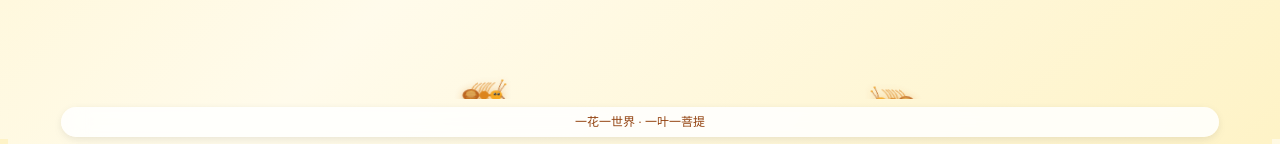
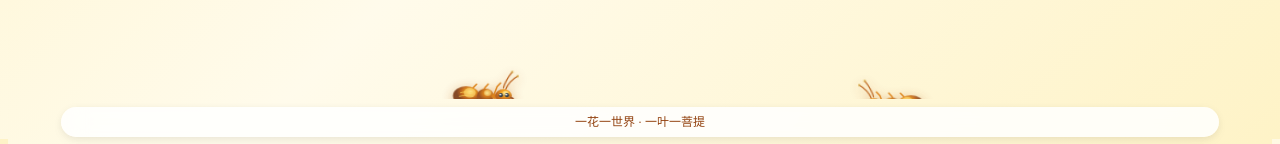
Before and after one commit to sikenali/msst, a Vue app: page / in a window 1280 px wide. Shown: the part 661-805 px from the top of the page. Built offline with nearby package versions, Linux system fonts and the light colour scheme.

Commit message:
refactor: 重新设计金色蚂蚁，更加精致美观

```diff
--- a/src/components/GoldenAnt.vue
+++ b/src/components/GoldenAnt.vue
@@ -1,70 +1,88 @@
 <template>
-  <svg :class="['golden-ant', directionClass]" viewBox="0 0 100 60" fill="none" xmlns="http://www.w3.org/2000/svg">
-    <!-- 蚂蚁身体 - 三段式 -->
-    <g class="ant-body-group">
-      <!-- 头部 -->
-      <ellipse cx="18" cy="32" rx="10" ry="8" :fill="headColor" />
-      <!-- 胸部 -->
-      <ellipse cx="38" cy="32" rx="8" ry="7" :fill="thoraxColor" />
-      <!-- 腹部 -->
-      <ellipse cx="60" cy="32" rx="14" ry="10" :fill="abdomenColor" />
-
-      <!-- 头部连接 -->
-      <path d="M28 32 L30 32" stroke="#D97706" stroke-width="3" stroke-linecap="round"/>
-      <!-- 胸腹连接 -->
-      <path d="M46 32 L46 32" stroke="#D97706" stroke-width="2.5" stroke-linecap="round"/>
+  <svg :class="['golden-ant', directionClass]" viewBox="0 0 120 80" fill="none" xmlns="http://www.w3.org/2000/svg">
+    <!-- 腿部（在身体下方，先绘制） -->
+    <g class="ant-legs">
+      <!-- 前腿 -->
+      <g class="ant-leg ant-leg-fl">
+        <path d="M42 42 L36 28 L30 22" stroke="#D97706" stroke-width="2.5" fill="none" stroke-linecap="round" stroke-linejoin="round"/>
+        <path d="M42 42 L38 55 L34 62" stroke="#D97706" stroke-width="2.5" fill="none" stroke-linecap="round" stroke-linejoin="round"/>
+      </g>
+      <!-- 中腿 -->
+      <g class="ant-leg ant-leg-ml">
+        <path d="M62 44 L56 30 L50 24" stroke="#D97706" stroke-width="2.5" fill="none" stroke-linecap="round" stroke-linejoin="round"/>
+        <path d="M62 44 L58 57 L54 64" stroke="#D97706" stroke-width="2.5" fill="none" stroke-linecap="round" stroke-linejoin="round"/>
+      </g>
+      <!-- 后腿 -->
+      <g class="ant-leg ant-leg-bl">
+        <path d="M82 44 L76 30 L70 24" stroke="#D97706" stroke-width="2.5" fill="none" stroke-linecap="round" stroke-linejoin="round"/>
+        <path d="M82 44 L78 57 L74 64" stroke="#D97706" stroke-width="2.5" fill="none" stroke-linecap="round" stroke-linejoin="round"/>
+      </g>
     </g>
 
-    <!-- 触角 -->
+    <!-- 触角（在头部上方，先绘制） -->
     <g class="ant-antennae">
-      <path d="M12 26 C8 20, 4 18, 2 15" stroke="#B45309" stroke-width="1.5" fill="none" stroke-linecap="round" class="antenna-left"/>
-      <path d="M14 24 C12 16, 8 12, 6 8" stroke="#B45309" stroke-width="1.5" fill="none" stroke-linecap="round" class="antenna-right"/>
-      <!-- 触角末端小球 -->
-      <circle cx="2" cy="15" r="1.5" fill="#F59E0B" class="antenna-ball"/>
-      <circle cx="6" cy="8" r="1.5" fill="#F59E0B" class="antenna-ball"/>
+      <path d="M22 32 C18 20, 10 12, 4 8" stroke="#B45309" stroke-width="2" fill="none" stroke-linecap="round" class="antenna-l"/>
+      <path d="M26 30 C24 18, 18 8, 14 2" stroke="#B45309" stroke-width="2" fill="none" stroke-linecap="round" class="antenna-r"/>
+      <!-- 触角末端发光小球 -->
+      <circle cx="4" cy="8" r="2.5" fill="#FCD34D" class="antenna-ball"/>
+      <circle cx="14" cy="2" r="2.5" fill="#FCD34D" class="antenna-ball"/>
     </g>
 
+    <!-- 身体三段式 -->
+    <!-- 腹部（最后面） -->
+    <ellipse cx="88" cy="44" rx="22" ry="16" fill="url(#abdomenGrad)" class="ant-abdomen"/>
+    <!-- 腹部高光 -->
+    <ellipse cx="82" cy="38" rx="10" ry="8" fill="#FDE68A" opacity="0.5"/>
+    <!-- 腹部纹理 -->
+    <path d="M78 38 C82 36, 94 36, 98 38" stroke="#FCD34D" stroke-width="1.5" fill="none" opacity="0.7"/>
+    <path d="M76 44 C82 42, 94 42, 100 44" stroke="#FCD34D" stroke-width="1.5" fill="none" opacity="0.7"/>
+    <path d="M78 50 C82 52, 94 52, 98 50" stroke="#FCD34D" stroke-width="1.5" fill="none" opacity="0.7"/>
+
+    <!-- 腰部连接 -->
+    <rect x="58" y="40" width="12" height="6" rx="3" fill="#B45309"/>
+
+    <!-- 胸部 -->
+    <ellipse cx="56" cy="44" rx="14" ry="12" fill="url(#thoraxGrad)" class="ant-thorax"/>
+    <!-- 胸部高光 -->
+    <ellipse cx="52" cy="38" rx="6" ry="5" fill="#FDE68A" opacity="0.5"/>
+
+    <!-- 颈部连接 -->
+    <rect x="36" y="40" width="10" height="7" rx="3.5" fill="#D97706"/>
+
+    <!-- 头部 -->
+    <ellipse cx="26" cy="44" rx="14" ry="11" fill="url(#headGrad)" class="ant-head"/>
+    <!-- 头部高光 -->
+    <ellipse cx="22" cy="39" rx="5" ry="4" fill="#FDE68A" opacity="0.6"/>
+
     <!-- 眼睛 -->
-    <circle cx="14" cy="30" r="2" fill="#1F2937"/>
-    <circle cx="15" cy="29" r="0.8" fill="white"/>
-    <circle cx="20" cy="30" r="2" fill="#1F2937"/>
-    <circle cx="21" cy="29" r="0.8" fill="white"/>
+    <circle cx="20" cy="42" r="3.5" fill="#1F2937"/>
+    <circle cx="21" cy="41" r="1.5" fill="white"/>
+    <circle cx="30" cy="42" r="3.5" fill="#1F2937"/>
+    <circle cx="31" cy="41" r="1.5" fill="white"/>
 
     <!-- 大颚 -->
-    <path d="M8 34 C5 36, 3 38, 4 40" stroke="#92400E" stroke-width="1.5" fill="none" stroke-linecap="round" class="ant-mandible-left"/>
-    <path d="M10 34 C7 36, 5 38, 6 40" stroke="#92400E" stroke-width="1.5" fill="none" stroke-linecap="round" class="ant-mandible-right"/>
+    <path d="M12 46 C8 48, 6 52, 8 54" stroke="#92400E" stroke-width="2" fill="none" stroke-linecap="round" class="mandible-l"/>
+    <path d="M14 46 C10 48, 8 52, 10 54" stroke="#92400E" stroke-width="2" fill="none" stroke-linecap="round" class="mandible-r"/>
 
-    <!-- 前腿 -->
-    <g class="ant-legs ant-legs-front">
-      <path d="M32 26 C28 18, 24 14, 20 12" stroke="#D97706" stroke-width="1.5" fill="none" stroke-linecap="round"/>
-      <path d="M32 38 C28 46, 24 50, 20 52" stroke="#D97706" stroke-width="1.5" fill="none" stroke-linecap="round"/>
-      <path d="M36 26 C34 18, 30 14, 26 12" stroke="#D97706" stroke-width="1.5" fill="none" stroke-linecap="round"/>
-      <path d="M36 38 C34 46, 30 50, 26 52" stroke="#D97706" stroke-width="1.5" fill="none" stroke-linecap="round"/>
-    </g>
-
-    <!-- 中腿 -->
-    <g class="ant-legs ant-legs-middle">
-      <path d="M42 26 C38 18, 34 14, 30 12" stroke="#D97706" stroke-width="1.5" fill="none" stroke-linecap="round"/>
-      <path d="M42 38 C38 46, 34 50, 30 52" stroke="#D97706" stroke-width="1.5" fill="none" stroke-linecap="round"/>
-      <path d="M46 26 C44 18, 40 14, 36 12" stroke="#D97706" stroke-width="1.5" fill="none" stroke-linecap="round"/>
-      <path d="M46 38 C44 46, 40 50, 36 52" stroke="#D97706" stroke-width="1.5" fill="none" stroke-linecap="round"/>
-    </g>
-
-    <!-- 后腿 -->
-    <g class="ant-legs ant-legs-back">
-      <path d="M56 26 C52 18, 48 14, 44 12" stroke="#D97706" stroke-width="1.5" fill="none" stroke-linecap="round"/>
-      <path d="M56 38 C52 46, 48 50, 44 52" stroke="#D97706" stroke-width="1.5" fill="none" stroke-linecap="round"/>
-      <path d="M60 26 C58 18, 54 14, 50 12" stroke="#D97706" stroke-width="1.5" fill="none" stroke-linecap="round"/>
-      <path d="M60 38 C58 46, 54 50, 50 52" stroke="#D97706" stroke-width="1.5" fill="none" stroke-linecap="round"/>
-    </g>
-
-    <!-- 腹部纹理 -->
-    <path d="M52 28 C56 26, 64 26, 68 28" stroke="#FCD34D" stroke-width="1" fill="none" opacity="0.6"/>
-    <path d="M50 32 C55 30, 65 30, 70 32" stroke="#FCD34D" stroke-width="1" fill="none" opacity="0.6"/>
-    <path d="M52 36 C56 38, 64 38, 68 36" stroke="#FCD34D" stroke-width="1" fill="none" opacity="0.6"/>
-
-    <!-- 金色光泽 -->
-    <ellipse cx="60" cy="30" rx="8" ry="6" fill="#FDE68A" opacity="0.4"/>
+    <!-- 渐变定义 -->
+    <defs>
+      <radialGradient id="headGrad" cx="0.4" cy="0.3">
+        <stop offset="0%" stop-color="#FDE68A"/>
+        <stop offset="40%" stop-color="#F59E0B"/>
+        <stop offset="100%" stop-color="#B45309"/>
+      </radialGradient>
+      <radialGradient id="thoraxGrad" cx="0.4" cy="0.3">
+        <stop offset="0%" stop-color="#FDE68A"/>
+        <stop offset="40%" stop-color="#D97706"/>
+        <stop offset="100%" stop-color="#92400E"/>
+      </radialGradient>
+      <radialGradient id="abdomenGrad" cx="0.35" cy="0.3">
+        <stop offset="0%" stop-color="#FDE68A"/>
+        <stop offset="30%" stop-color="#F59E0B"/>
+        <stop offset="70%" stop-color="#B45309"/>
+        <stop offset="100%" stop-color="#78350F"/>
+      </radialGradient>
+    </defs>
   </svg>
 </template>
 
@@ -79,110 +97,103 @@ const props = withDefaults(defineProps<Props>(), {
   direction: 'left'
 })
 
-// 配色方案 - 金色蚂蚁
-const headColor = '#F59E0B'
-const thoraxColor = '#D97706'
-const abdomenColor = '#B45309'
-
 const directionClass = computed(() => props.direction === 'right' ? 'ant--facing-right' : 'ant--facing-left')
 </script>
 
 <style scoped>
 .golden-ant {
-  width: 60px;
-  height: 36px;
-  filter: drop-shadow(0 2px 4px rgba(217, 119, 6, 0.5));
+  width: 72px;
+  height: 48px;
+  filter: drop-shadow(0 3px 6px rgba(180, 83, 9, 0.5));
 }
 
 .ant--facing-right {
   transform: scaleX(-1);
 }
 
-/* 蚂蚁整体爬行摇摆 */
-.ant-body-group {
-  animation: ant-crawl-wobble 0.4s ease-in-out infinite;
+/* 爬行时身体上下摇摆 */
+.ant-abdomen,
+.ant-thorax,
+.ant-head {
+  animation: ant-body-bounce 0.35s ease-in-out infinite;
 }
 
-@keyframes ant-crawl-wobble {
-  0%, 100% { transform: rotate(0deg) translateY(0); }
-  25% { transform: rotate(1deg) translateY(-1px); }
-  75% { transform: rotate(-1deg) translateY(1px); }
+@keyframes ant-body-bounce {
+  0%, 100% { transform: translateY(0); }
+  50% { transform: translateY(-1.5px); }
 }
 
 /* 触角摆动 */
 .ant-antennae {
-  transform-origin: 12px 24px;
-  animation: ant-antennae-wave 0.6s ease-in-out infinite;
+  transform-origin: 24px 30px;
+  animation: antennae-wave 0.5s ease-in-out infinite alternate;
 }
 
-@keyframes ant-antennae-wave {
+@keyframes antennae-wave {
+  0% { transform: rotate(-6deg); }
+  100% { transform: rotate(6deg); }
+}
+
+/* 触角小球闪烁 */
+.antenna-ball {
+  animation: ball-glow 0.8s ease-in-out infinite alternate;
+}
+
+@keyframes ball-glow {
+  0% { opacity: 0.5; filter: brightness(0.8); }
+  100% { opacity: 1; filter: brightness(1.2); }
+}
+
+/* 大颚开合 */
+.mandible-l {
+  transform-origin: 12px 46px;
+  animation: mandible-l-chomp 0.6s ease-in-out infinite;
+}
+
+.mandible-r {
+  transform-origin: 14px 46px;
+  animation: mandible-r-chomp 0.6s ease-in-out infinite;
+}
+
+@keyframes mandible-l-chomp {
+  0%, 100% { transform: rotate(0deg); }
+  50% { transform: rotate(-8deg); }
+}
+
+@keyframes mandible-r-chomp {
   0%, 100% { transform: rotate(0deg); }
   50% { transform: rotate(8deg); }
 }
 
-/* 触角小球闪烁 */
-.antenna-ball {
-  animation: antenna-ball-glow 1s ease-in-out infinite alternate;
+/* 腿部交替爬行 */
+.ant-leg-fl {
+  transform-origin: 42px 42px;
+  animation: leg-fl 0.3s ease-in-out infinite alternate;
 }
 
-@keyframes antenna-ball-glow {
-  0% { opacity: 0.6; }
-  100% { opacity: 1; }
+@keyframes leg-fl {
+  0% { transform: rotate(-4deg); }
+  100% { transform: rotate(4deg); }
 }
 
-/* 大颚开合 */
-.ant-mandible-left {
-  transform-origin: 8px 34px;
-  animation: mandible-chomp-left 0.8s ease-in-out infinite;
+.ant-leg-ml {
+  transform-origin: 62px 44px;
+  animation: leg-ml 0.3s ease-in-out infinite alternate;
+  animation-delay: 0.15s;
 }
 
-.ant-mandible-right {
-  transform-origin: 10px 34px;
-  animation: mandible-chomp-right 0.8s ease-in-out infinite;
+@keyframes leg-ml {
+  0% { transform: rotate(4deg); }
+  100% { transform: rotate(-4deg); }
 }
 
-@keyframes mandible-chomp-left {
-  0%, 100% { transform: rotate(0deg); }
-  50% { transform: rotate(-5deg); }
+.ant-leg-bl {
+  transform-origin: 82px 44px;
+  animation: leg-bl 0.3s ease-in-out infinite alternate;
 }
 
-@keyframes mandible-chomp-right {
-  0%, 100% { transform: rotate(0deg); }
-  50% { transform: rotate(5deg); }
-}
-
-/* 前腿爬行 */
-.ant-legs-front {
-  transform-origin: 32px 32px;
-  animation: leg-move-front 0.3s ease-in-out infinite alternate;
-}
-
-@keyframes leg-move-front {
-  0% { transform: rotate(-3deg); }
-  100% { transform: rotate(3deg); }
-}
-
-/* 中腿爬行 */
-.ant-legs-middle {
-  transform-origin: 42px 32px;
-  animation: leg-move-middle 0.3s ease-in-out infinite alternate;
-  animation-delay: 0.1s;
-}
-
-@keyframes leg-move-middle {
-  0% { transform: rotate(3deg); }
-  100% { transform: rotate(-3deg); }
-}
-
-/* 后腿爬行 */
-.ant-legs-back {
-  transform-origin: 56px 32px;
-  animation: leg-move-back 0.3s ease-in-out infinite alternate;
-  animation-delay: 0.2s;
-}
-
-@keyframes leg-move-back {
-  0% { transform: rotate(-3deg); }
-  100% { transform: rotate(3deg); }
+@keyframes leg-bl {
+  0% { transform: rotate(-4deg); }
+  100% { transform: rotate(4deg); }
 }
 </style>
--- a/src/views/HomePage.vue
+++ b/src/views/HomePage.vue
@@ -792,7 +792,7 @@ function reload() {
   position: relative;
   max-width: 1158px;
   margin: 0 auto 8px;
-  height: 40px;
+  height: 50px;
   overflow: hidden;
   border-radius: 12px;
 }
@@ -800,8 +800,8 @@ function reload() {
 /* 金色蚂蚁基础样式 */
 .ant {
   position: absolute;
-  width: 60px;
-  height: 36px;
+  width: 72px;
+  height: 48px;
   opacity: 0.9;
 }
 
```
